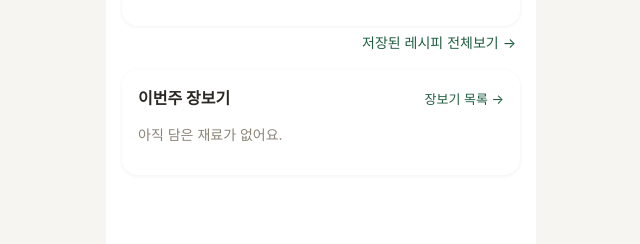
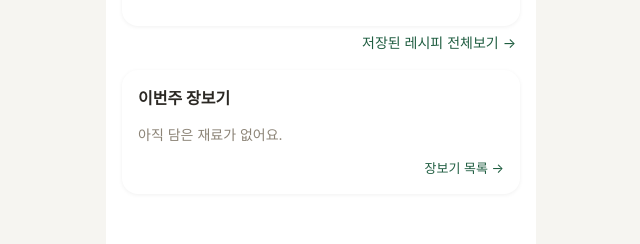
Before and after one commit to bailey2531-glitch/my-recipe-app, a plain HTML site: page index.html in a window 1280 px wide. Shown: the part 354-598 px from the top of the page, without its empty margins (319-959 px from the left). Drawn offline with Linux system fonts and the light colour scheme.

Commit message:
장보기 목록 링크를 미리보기 카드 아래쪽으로 이동
- "장보기 목록" 화살표 링크를 제목 옆에서 카드 맨 아래(오른쪽 정렬)로 변경

Co-Authored-By: Claude Sonnet 5 <noreply@anthropic.com>

```diff
--- a/css/style.css
+++ b/css/style.css
@@ -249,22 +249,18 @@ body {
   margin-top: 16px;
 }
 
-.shopping-preview-header {
-  display: flex;
-  align-items: baseline;
-  justify-content: space-between;
-}
-
-.shopping-preview-header h2 {
+.shopping-preview-card h2 {
   margin: 0;
   font-size: 16px;
 }
 
-.shopping-preview-header a {
+.shopping-preview-link {
+  display: block;
+  text-align: right;
+  margin-top: 10px;
   font-size: 13px;
   color: var(--color-accent);
   text-decoration: none;
-  white-space: nowrap;
 }
 
 .text-input {
--- a/js/screens/home.js
+++ b/js/screens/home.js
@@ -64,11 +64,9 @@ export function renderHome(container) {
     <p class="see-all-link"><a href="#recipes">저장된 레시피 전체보기 →</a></p>
 
     <section class="card shopping-preview-card">
-      <div class="shopping-preview-header">
-        <h2>이번주 장보기</h2>
-        <a href="#shopping">장보기 목록 →</a>
-      </div>
+      <h2>이번주 장보기</h2>
       <p id="shopping-preview-text" class="muted">불러오는 중...</p>
+      <a href="#shopping" class="shopping-preview-link">장보기 목록 →</a>
     </section>
   `;
 
--- a/service-worker.js
+++ b/service-worker.js
@@ -2,7 +2,7 @@
 // 레시피 같은 실제 데이터는 IndexedDB에 있어서 여기서 다루지 않는다.
 // 파일을 추가/삭제하거나 내용을 크게 바꿨으면 CACHE_NAME의 버전 숫자를 올린다.
 // 그래야 사용자 폰의 예전 캐시가 정리되고 새 파일로 바뀐다.
-const CACHE_NAME = "myrecipe-shell-v9";
+const CACHE_NAME = "myrecipe-shell-v10";
 
 const APP_SHELL = [
   "./",
```
Also changed, not shown: 1 other file.
